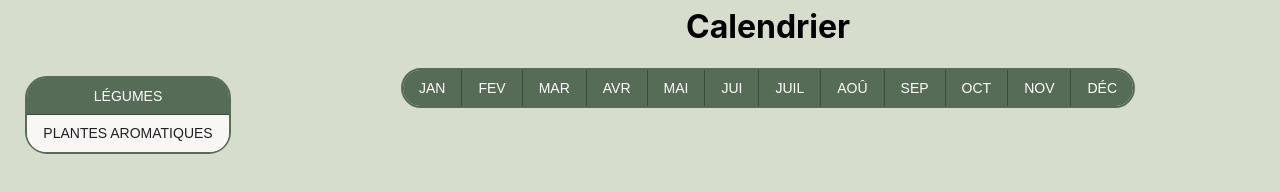
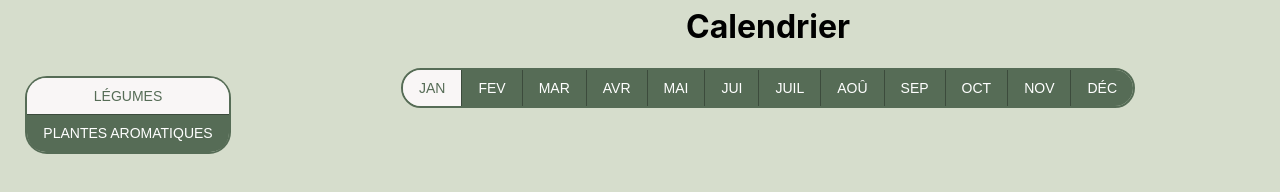
Before and after one commit to Vonder85/Mon-petit-potager, a React (Create React App) app: page /calendrier in a window 1280 px wide. Shown: the part 134-326 px from the top of the page. Built offline with nearby package versions, Linux system fonts and the light colour scheme.

Commit message:
style menu des categories - page calendrier

```diff
--- a/src/models/Calendrier.ts
+++ b/src/models/Calendrier.ts
@@ -12,3 +12,8 @@ export enum MOIS {
   NOVEMBRE = "Nov",
   DECEMBRE = "Déc",
 }
+
+export interface Categorie {
+  id: string;
+  libelle: string;
+}
--- a/src/pages/calendrier/calendrier.tsx
+++ b/src/pages/calendrier/calendrier.tsx
@@ -2,7 +2,7 @@ import { Box, Button, ButtonGroup, Theme } from "@mui/material";
 import { pxToRem } from "../../config/theme/utilities";
 import { makeStyles } from "tss-react/mui";
 import { useState } from "react";
-import { MOIS } from "../../models/Calendrier";
+import { Categorie, MOIS } from "../../models/Calendrier";
 
 const useStyles = makeStyles()((theme: Theme) => {
   return {
@@ -45,6 +45,7 @@ const useStyles = makeStyles()((theme: Theme) => {
       marginLeft: "auto",
     },
     buttonSelected: {
+      color: theme.palette.primary.main,
       "&:hover": {
         cursor: "default",
         backgroundColor: theme.palette.secondary.main,
@@ -55,21 +56,23 @@ const useStyles = makeStyles()((theme: Theme) => {
 
 export const Calendrier = () => {
   const { classes } = useStyles();
-  const families = [
+  const categories: Categorie[] = [
     {
       id: "legumes",
-      label: "Légumes",
+      libelle: "Légumes",
     },
     {
       id: "aromatiques",
-      label: "Plantes aromatiques",
+      libelle: "Plantes aromatiques",
     },
   ];
-  const [familySelected, setFamilySelected] = useState("legumes");
-  const [moisSelected, setMoisSelected] = useState<MOIS | undefined>();
+  const [categorieSelected, setCategorieSelected] = useState("legumes");
+  const [moisSelected, setMoisSelected] = useState<MOIS | undefined>(
+    MOIS.JANVIER
+  );
 
-  const isSelected = (mois: string): boolean => {
-    return moisSelected === mois;
+  const isSelected = (categorie: string): boolean => {
+    return moisSelected === categorie || categorie === categorieSelected;
   };
 
   return (
@@ -89,12 +92,14 @@ export const Calendrier = () => {
           variant='contained'
           className={classes.buttonGroup}
         >
-          {families.map((family: any) => (
+          {categories.map((categorie: Categorie) => (
             <Button
-              key={family.id}
-              color={familySelected === family.id ? "primary" : "secondary"}
+              key={categorie.id}
+              color={isSelected(categorie.id) ? "secondary" : "primary"}
+              onClick={() => setCategorieSelected(categorie.id)}
+              className={isSelected(categorie.id) ? classes.buttonSelected : ""}
             >
-              <span>{family.label}</span>
+              <span>{categorie.libelle}</span>
             </Button>
           ))}
         </ButtonGroup>
```
